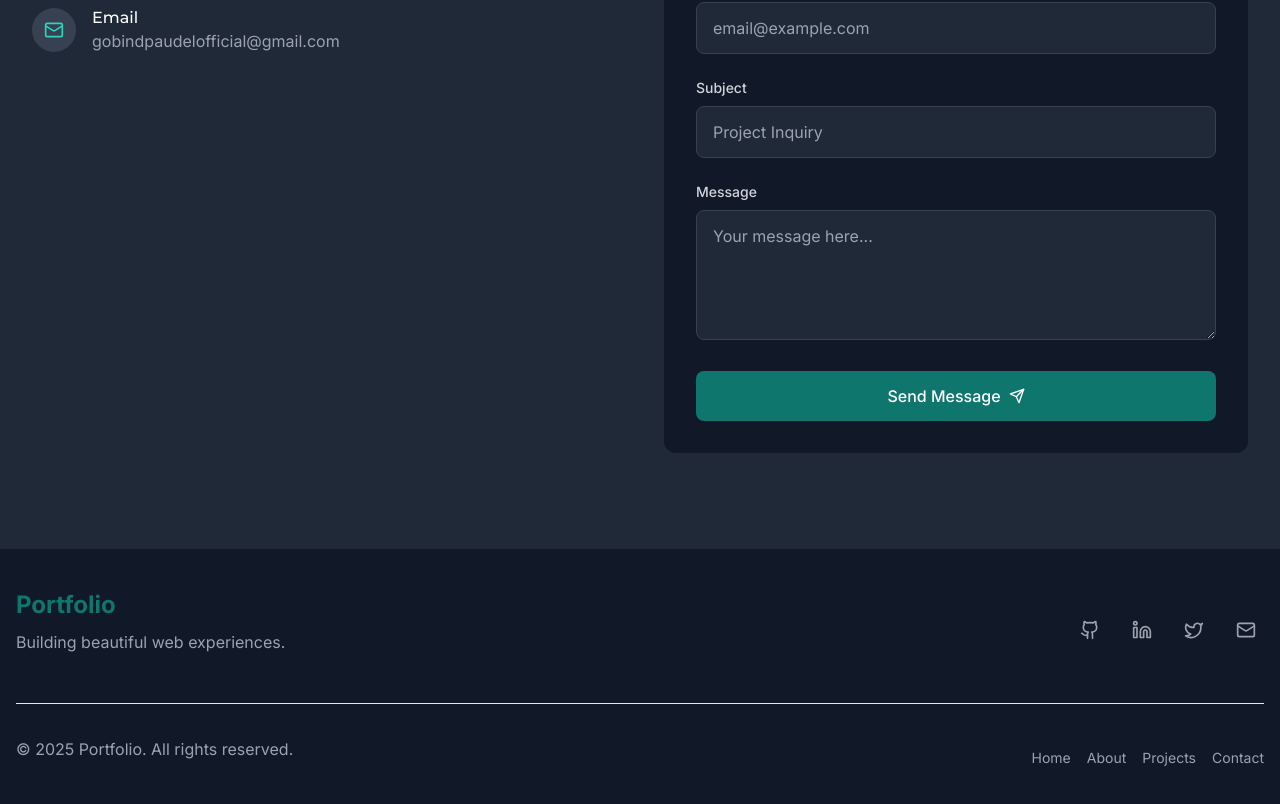
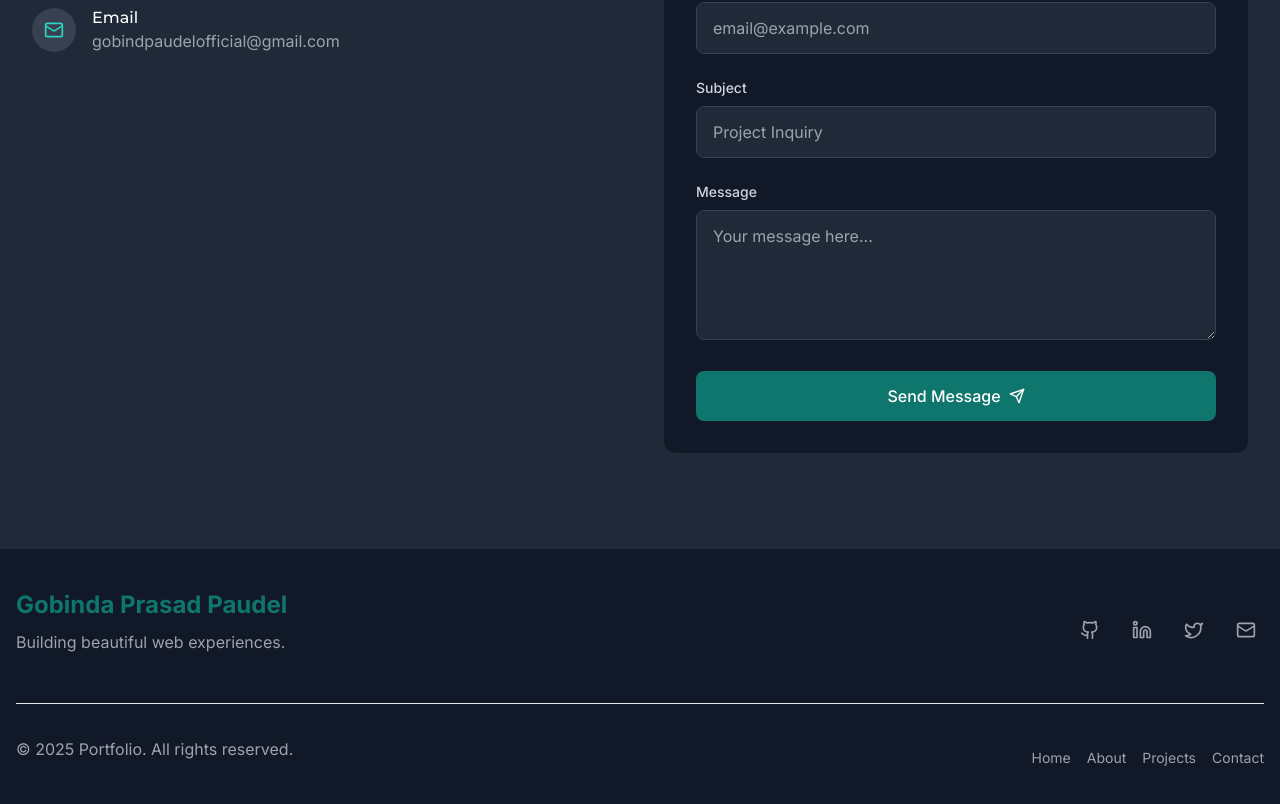
Before and after one commit to gobinda-prasad-paudel/voltanex, a React (Vite) app: page / in a window 1280 px wide. Shown: the part 5498-6302 px from the top of the page. Built offline with nearby package versions, Linux system fonts and the light colour scheme.

Commit message:
Updated footer

```diff
--- a/src/components/Footer.tsx
+++ b/src/components/Footer.tsx
@@ -24,7 +24,7 @@ const Footer: React.FC<FooterProps> = ({ darkMode }) => {
         <div className="flex flex-col md:flex-row justify-between items-center">
           <div className="mb-6 md:mb-0">
             <a href="#home" className="text-2xl font-bold text-primary-600">
-              Portfolio
+              Gobinda Prasad Paudel
             </a>
             <p className={`mt-2 ${darkMode ? 'text-gray-400' : 'text-gray-600'}`}>
               Building beautiful web experiences.
```
